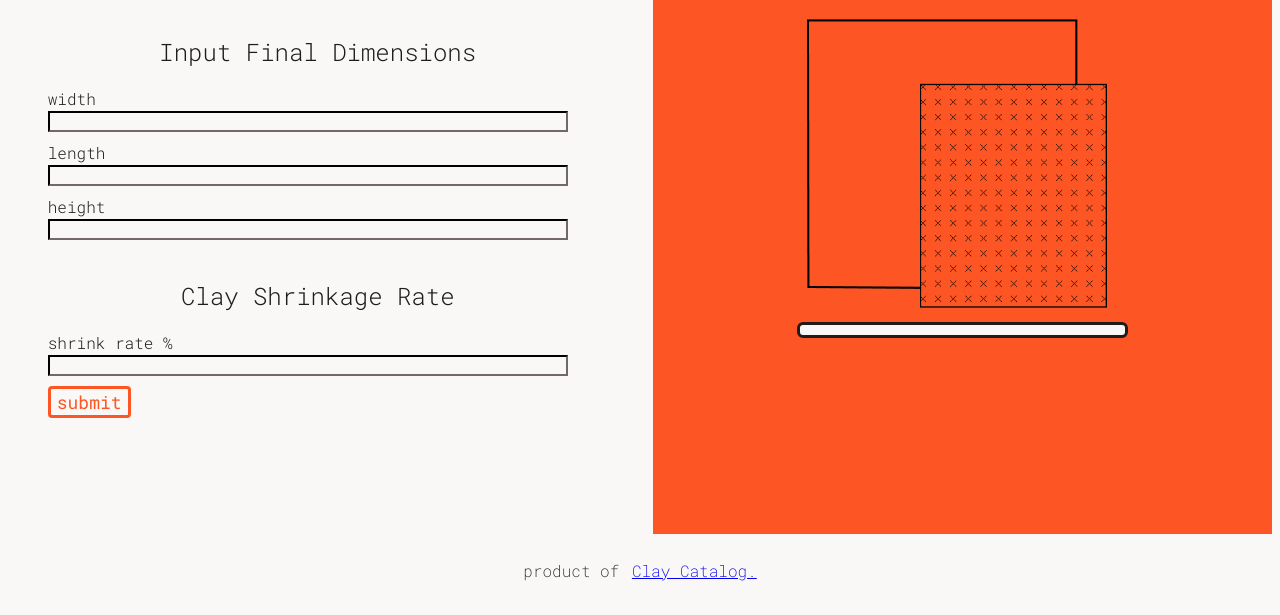
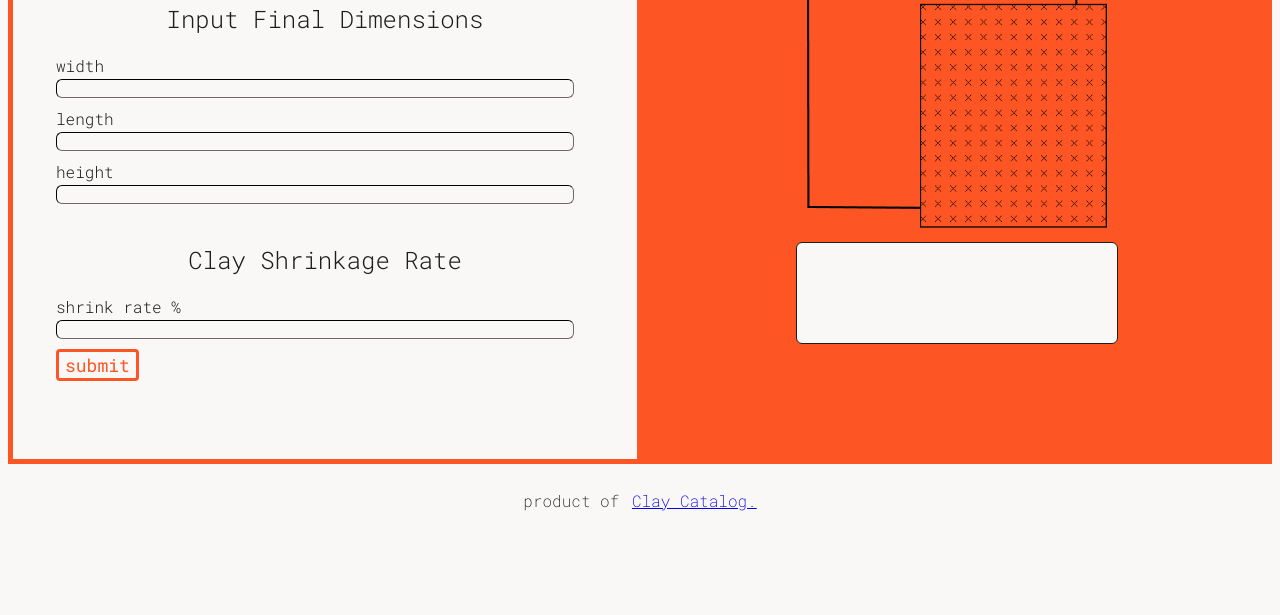
Before and after one commit to Haleynoelle/clay-calculator-project, a plain HTML site: page shrinkRateCalculator.html in a window 1280 px wide. Shown: the part 280-895 px from the top of the page. After the commit the page ends 825 px from the top, so only its background shows below. Drawn offline with Linux system fonts and the light colour scheme.

Commit message:
calculator page css

```diff
--- a/shrinkRateCalculator.html
+++ b/shrinkRateCalculator.html
@@ -65,12 +65,12 @@
         </form>
         <div id="break"></div>
     </div>
-    <section id="calculatorVisual">
+    <section id="calculatorVisual" class="responsive">
         <div id="row">
-        <img id="visualBlock" src="shrink.png" class="responsive" >
+        <img id="visualBlock" src="shrink.png" class="responsive">
+        </div>
         <div id="resultBlock">
-        <div class="result" id="result"></div>
-        </div>
+            <div class="result" id="result"></div>
         </div>
     </section>
     </div>
--- a/style.css
+++ b/style.css
@@ -220,10 +220,15 @@ footer {
 }
 #formContainer {
     background-color: #Faf8f6;
+    width: 60vw;
+    border: solid #FD5523;
+    border-width: 5px;
 }
 
 #calculatorVisual {
     background-color: #FD5523;
+    width: 40vw;
+    border: solid #FD5523;
 }
 #formContainer, #calculatorVisual {
     flex-grow: 1;
@@ -232,7 +237,7 @@ footer {
     justify-content: center;
     flex-direction: column;
     width: 50vw;
-    height: 90vh;
+    height: 80vh;
     font-weight: 300;
 }
 #weightForm, #cubicInchForm, #squareInchForm, #volumeForm {
@@ -245,9 +250,8 @@ footer {
     display: flex;
     flex-direction: row;
     flex-wrap: nowrap;
-    gap: 25px;
-    align-items: center;
     height: auto;
+    background-color: #FD5523;
 }
 button {
     font-family: "Roboto Mono", monospace;
@@ -282,6 +286,8 @@ input {
     color: #1f1c1c;
     border-color:#1f1c1c;
     background-color: #Faf8f6;
+    border-radius: 6px;
+    border-width: 1px;
 }
 .result {
     display: flex;
@@ -292,16 +298,23 @@ input {
     background-color: #Faf8f6;
     border: solid #1f1c1c;
     width: 40vw;
-    max-width: 315px;
+    max-width: 300px;
     border-radius: 6px;
-    padding: 5px;
+    border-width: 1px;
+    margin-left: 10px;
+    margin-right: 10px;
+    padding: 10px;
     align-self: center;
     justify-self: center;
+    height: 10vh;
 }
 #visualBlock {
     border-radius: 6px;
+    margin-left: 10px;
+    margin-right: 10px;
     padding: 10px;
     width: 40vw;
+    border-width: 1px;
 }
 img#visualBlock {
     max-width: 300px;
@@ -407,10 +420,9 @@ img#visualBlock {
         border-width: 1px;
     }
     #calculatorPage {
-        gap: 10px;
+        gap: 5px;
     }
     #resultBlock {
-        margin-left: 5px;
         font-size: smaller;
         border-width: 1px;
     }
```
